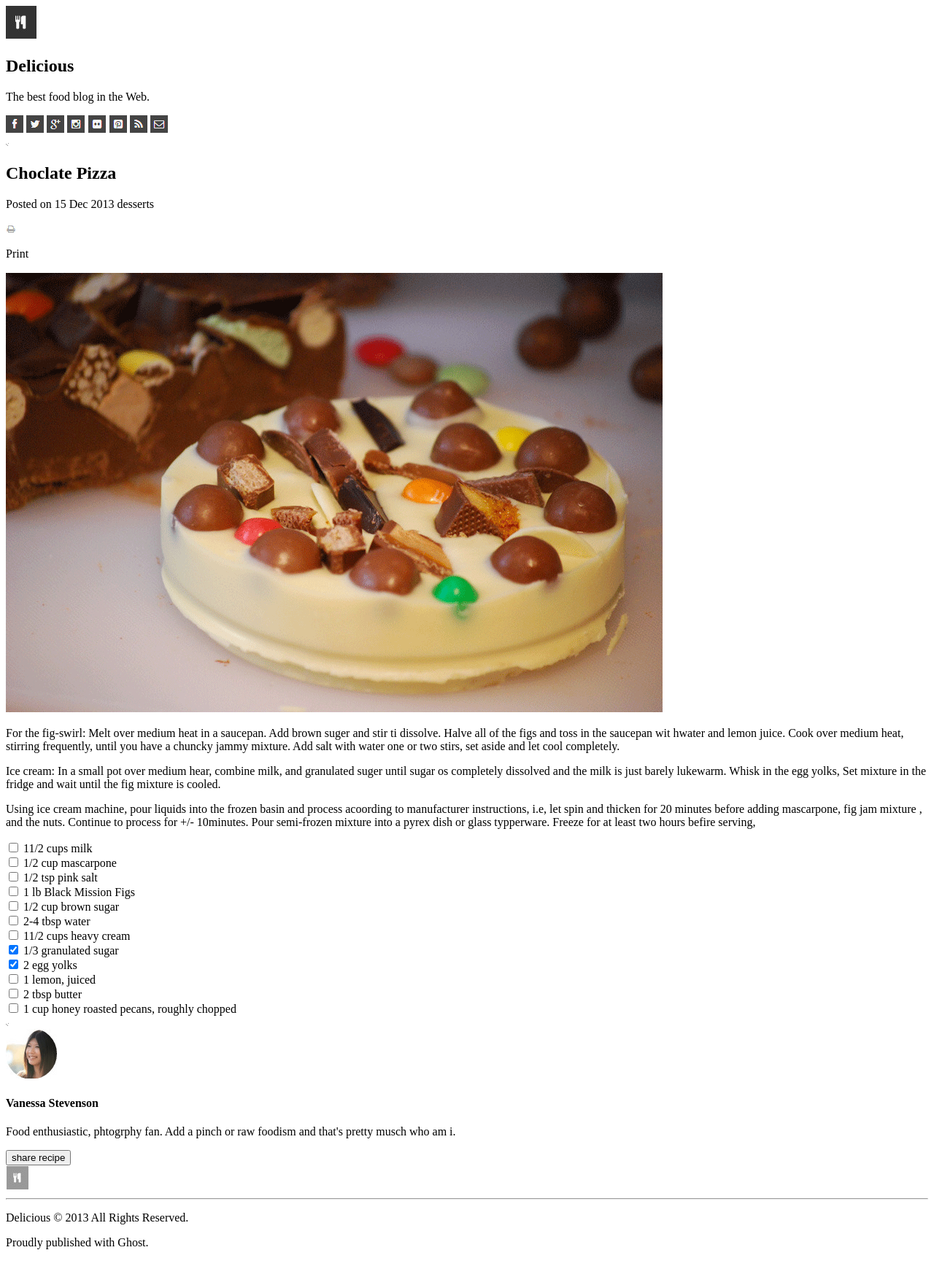
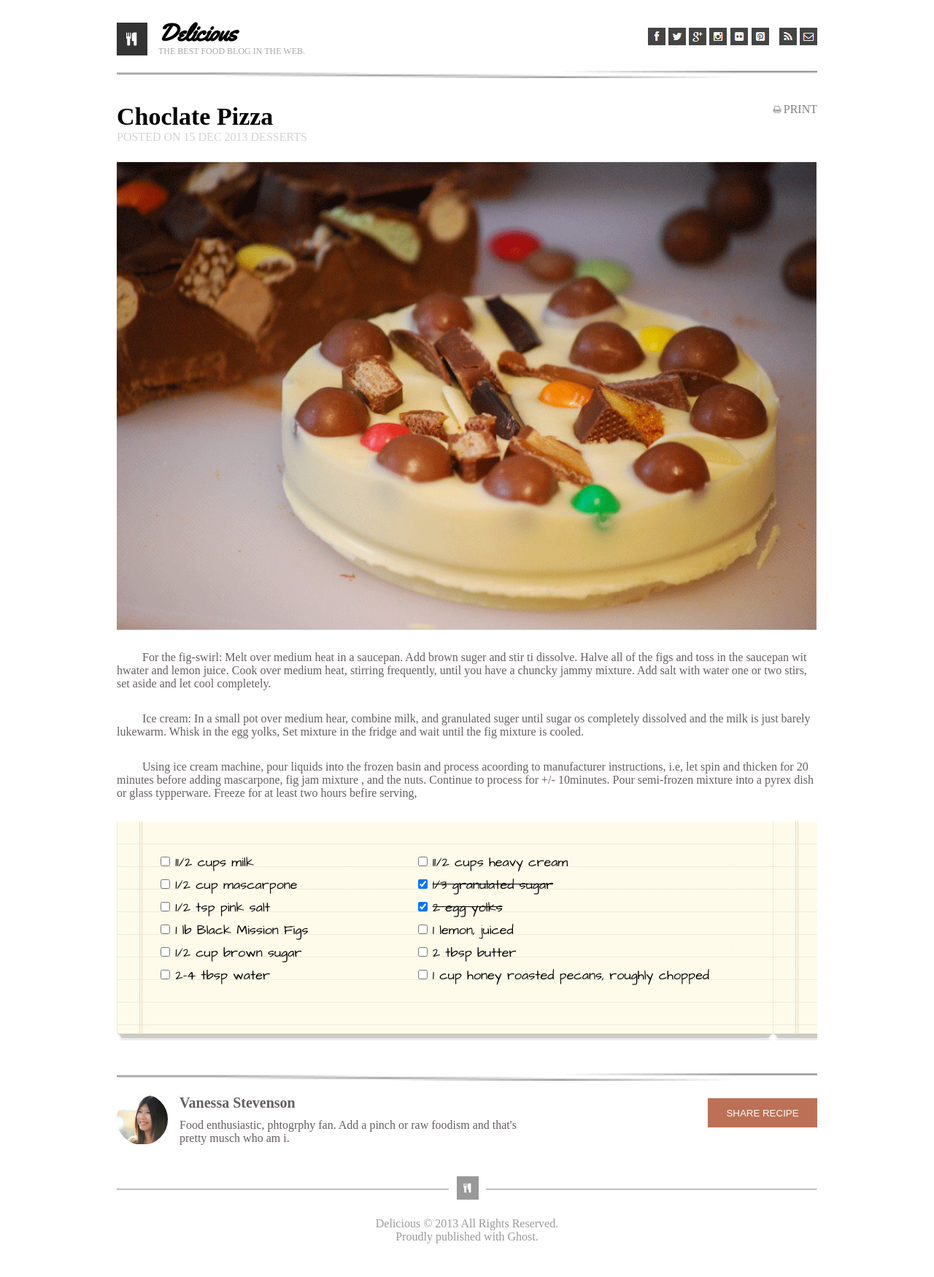
Before and after one commit to ibrahimBanat/chocolate-pizza, a plain HTML site: page index.html in a window 1280 px wide. Shown: the whole page at 73% size. Before the commit the page ends 1728 px from the top, so only its background shows below. Drawn offline with Linux system fonts and the light colour scheme.

Commit message:
fix page style

```diff
--- a/index.html
+++ b/index.html
@@ -6,7 +6,7 @@
   <meta http-equiv="X-UA-Compatible" content="IE=edge" />
   <meta name="viewport" content="width=device-width, initial-scale=1.0" />
   <title>Document</title>
-  <link rel="stylesheet" href="./css/style.css">
+  <link rel="stylesheet" href="style.css">
   <link rel="preconnect" href="https://fonts.gstatic.com">
   <link href="https://fonts.googleapis.com/css2?family=Architects+Daughter&family=Oswald:wght@200;300&display=swap" rel="stylesheet">
   <link rel="preconnect" href="https://fonts.gstatic.com">
--- /dev/null
+++ b/style.css
@@ -0,0 +1,213 @@
+body {
+    width: 960px;
+    margin: auto;
+  }
+  * {
+    margin: 0;
+    padding: 0;
+  }
+
+  .left-side {
+    width: 50%;
+    margin: auto;
+    display: inline;
+    float: left;
+    margin-bottom: 15px;
+    margin-top: 23px;
+  }
+  .left-side h2 {
+    font-family: "Yellowtail", cursive;
+    font-size: 33px;
+  }
+
+  .right-side {
+    width: 50%;
+    margin-top: 38px;
+    float: right;
+    text-align: end;
+  }
+
+  img:nth-child(6) {
+    margin-right: 10px;
+  }
+
+  .left-side img {
+    float: left;
+    margin-right: 15px;
+    vertical-align: middle;
+    margin-top: 8px;
+  }
+  .left-side p {
+    font-size: 12px;
+    color: darkgray;
+    text-transform: uppercase;
+    margin-top: -5px;
+  }
+  main div {
+    width: 100%;
+    margin-top: 15px;
+    margin-bottom: -20px;
+    height: 100px;
+  }
+  main div p {
+    color: lightgray;
+    text-transform: uppercase;
+  }
+  /* main div div {
+      width: 50%;
+      float: right;
+      /* clear:both; */
+
+  .heading {
+    width: 50%;
+    display: inline;
+    float: left;
+  }
+  .heading h2 {
+    font-size: 34px;
+  }
+
+  .print {
+    display: inline;
+    float: right;
+    width: 50%;
+    text-align: end;
+  }
+  .print p {
+    display: inline;
+    float: right;
+    color: gray;
+    text-transform: uppercase;
+    margin-left: 3px;
+  }
+  /* main div p  {
+      display: inline;
+      font-size: 12px;
+  } */
+  /* main div img {
+      float: right;
+  } */
+  .hr-img {
+    width: 100%;
+    height: 10px;
+  }
+
+  .choco {
+    width: 100%;
+  }
+  .par p {
+    text-indent: 35px;
+    margin-top: 25px;
+    width: 100%;
+    margin-bottom: 30px;
+    color: #655f5f;
+  }
+
+  .check__list {
+    background-image: url("../assets/list-bg.png");
+    width: 100%;
+    font-family: "Architects Daughter", cursive;
+  }
+
+  .bot-hr-img {
+    margin-bottom: 15px;
+
+    width: 100%;
+    height: 10px;
+  }
+
+  .info-bot-avatar {
+    float: left;
+    margin-right: 15px;
+  }
+  .info-bot div h4 {
+    font-size: 20px;
+    margin-bottom: 10px;
+    color: #655f5f;
+  }
+  .info-bot div p {
+    width: 500px;
+    color: #655f5f;
+  }
+  .info-bot div div {
+    float: left;
+  }
+  .info-bot button {
+    float: right;
+    margin-top: 5px;
+    background-color: #bc7056;
+    width: 150px;
+    height: 40px;
+    color: white;
+    border: 1px solid transparent;
+    text-transform: uppercase;
+    padding: 10px 10px;
+  }
+  .info-bot {
+    margin-bottom: 40px;
+    height: 100px;
+    margin-top: 45px;
+  }
+
+  footer {
+    clear: both;
+    margin-top: 40px;
+  }
+  .small-logo {
+    text-align: center;
+    /* display: inline; */
+    /* vertical-align: middle; */
+    /* width: 31px;
+      height: 33px; */
+    position: relative;
+  }
+
+  .small-logo-img {
+    z-index: 100;
+    border-left: 10px solid white;
+    border-right: 10px solid white;
+    background: transparent;
+  }
+
+  .hr {
+    width: 100%;
+    position: absolute;
+    bottom: 17px;
+    z-index: -1;
+  }
+
+  .check__list {
+    height: 300px;
+    clear: both;
+  }
+
+  .rights {
+    text-align: center;
+    margin-bottom: 50px;
+    margin-top: 20px;
+    color: #999999;
+  }
+
+  .left-side-checklist {
+    float: left;
+    height: 100%;
+    margin-left: 60px;
+    margin-top: 40px;
+    font-size: 18px;
+    line-height: 31px;
+  }
+  .right-side-checklist {
+    height: 100%;
+
+    display: inline;
+    float: left;
+
+    margin-left: 150px;
+    margin-top: 40px;
+    font-size: 18px;
+    line-height: 31px;
+  }
+
+  .checkbox:checked + label {
+    text-decoration: line-through;
+  }
```
